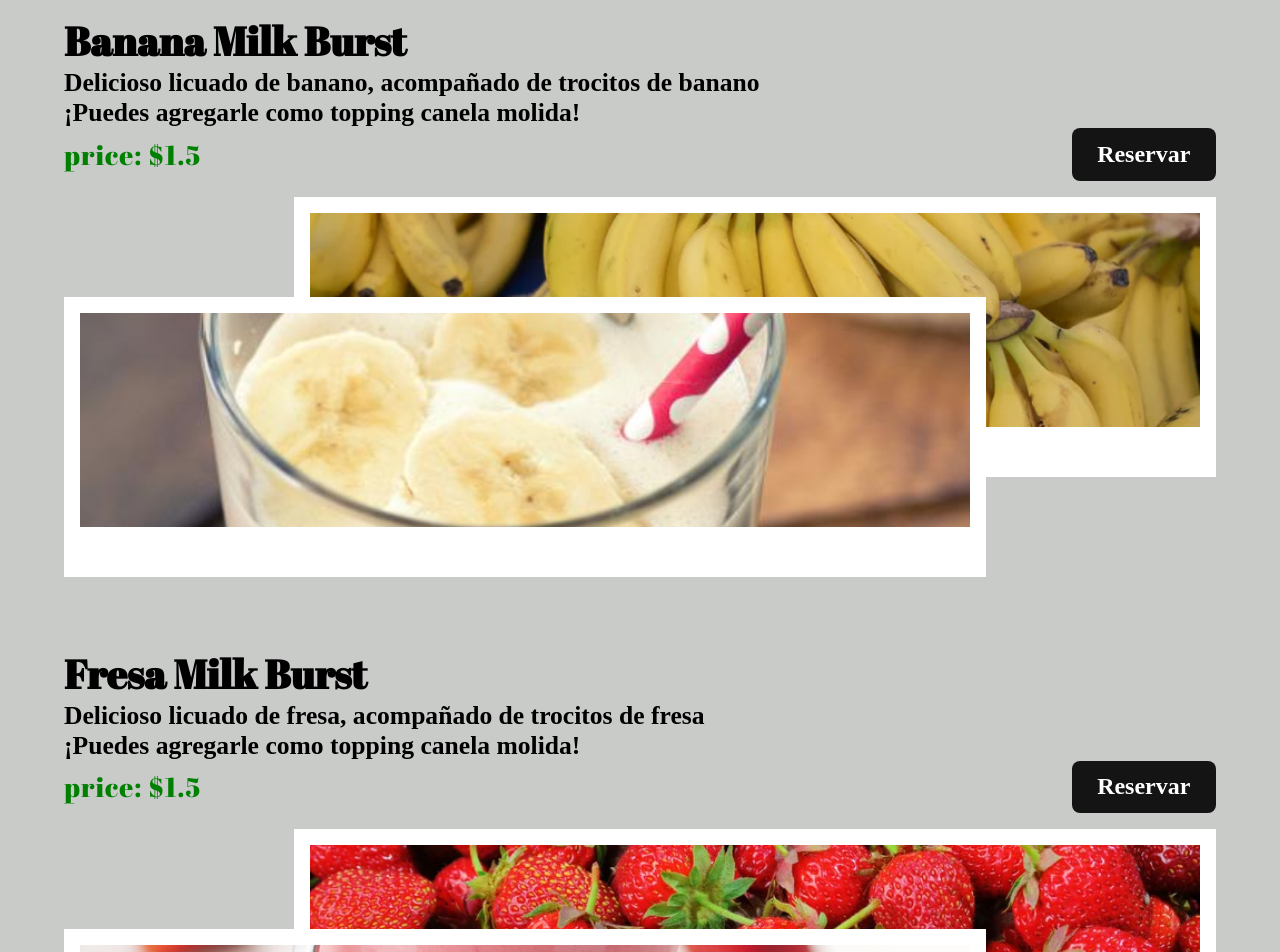
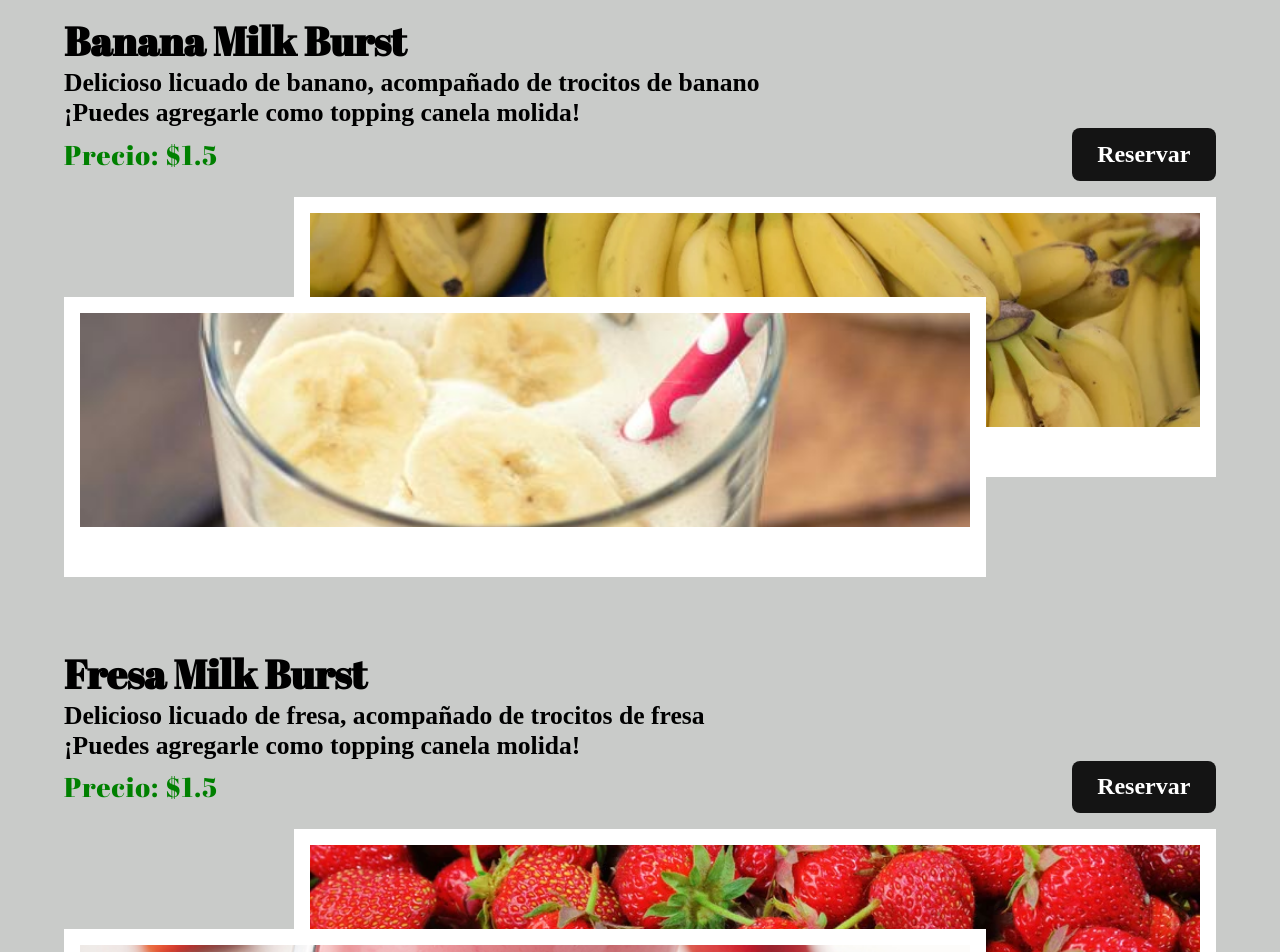
Before and after one commit to ale02code/fruit-burst, a React (Vite) app: page / in a window 1280 px wide. Shown: the part 900-1852 px from the top of the page. Built offline with nearby package versions, Linux system fonts and the light colour scheme; a web font is replaced by a local one.

Commit message:
fix price

```diff
--- a/src/components/Menu.jsx
+++ b/src/components/Menu.jsx
@@ -14,7 +14,7 @@ function Menu() {
         topping={"canela molida"}
         fruit={BananoImg}
         product={BananoBurstImg}
-        price={1.5}
+        price={1.50}
       />
       <ProductView
         title={"Fresa Milk"}
@@ -22,7 +22,7 @@ function Menu() {
         topping={"canela molida"}
         fruit={FresasImg}
         product={FresaBurstImg}
-        price={1.5}
+        price={1.50}
       />
     </main>
   );
--- a/src/components/ProductView.jsx
+++ b/src/components/ProductView.jsx
@@ -19,7 +19,7 @@ function ProductView({ title, desc, topping, fruit, product, price }) {
           ¡Puedes agregarle como topping {topping}!
         </p>
         <div className="menu__product__view__price">
-          <p className="menu__product__view__price__content">price: ${price}</p>
+          <p className="menu__product__view__price__content">Precio: ${price}</p>
           <Button text={"Reservar"} />
         </div>
       </section>
```
